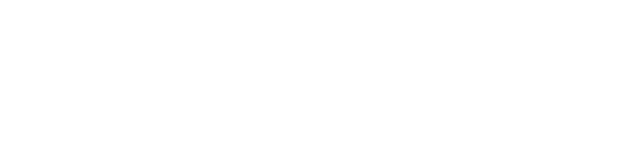
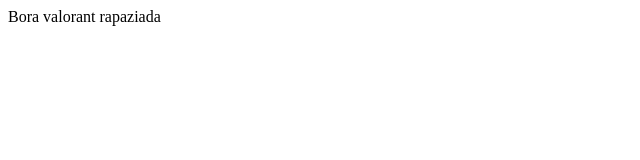
Before and after one commit to edu74narut/teste1, a plain HTML site: page Testegit.html in a window 1280 px wide. Shown: the whole page, without its empty margins (0-640 px from the left). Drawn offline with Linux system fonts and the light colour scheme.

Commit message:
Colocando info no html a mais

```diff
--- a/Testegit.html
+++ b/Testegit.html
@@ -1,4 +1,4 @@
 <!DOCTYPE html>
 <html>
-
+    <body>Bora valorant rapaziada</body>
 </html>
```
